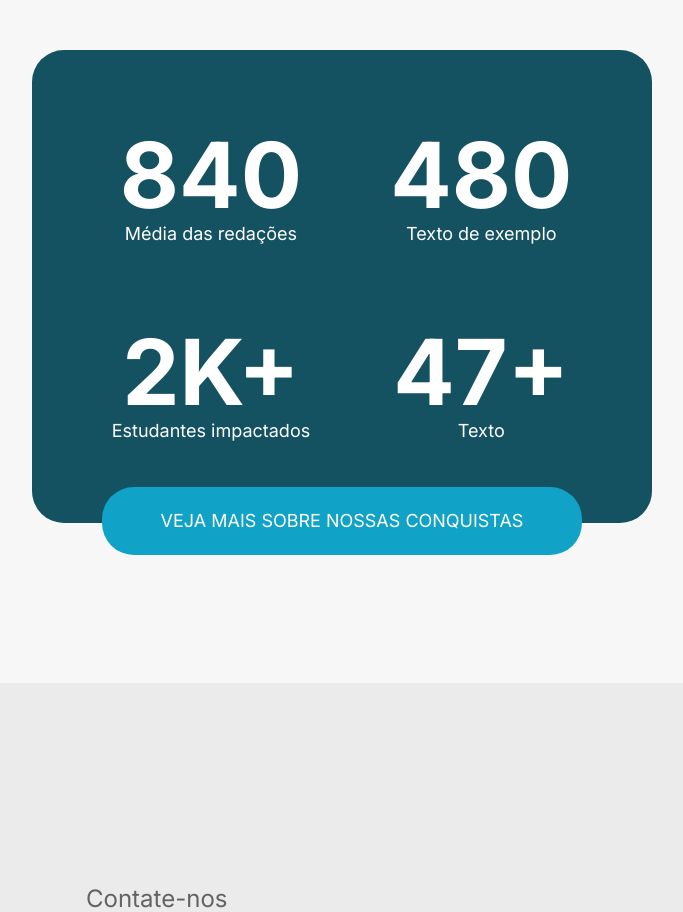
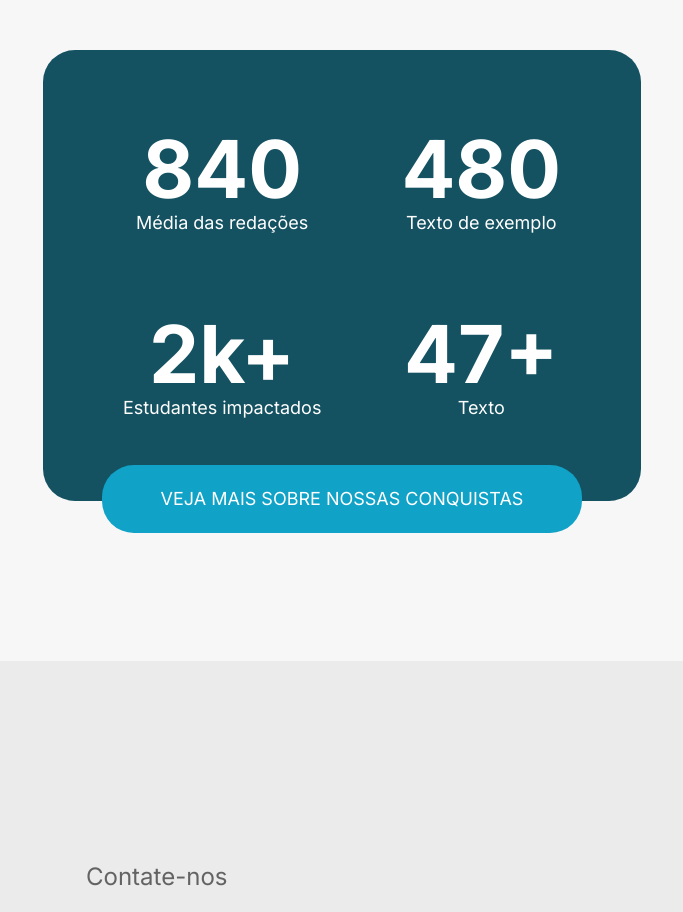
Before and after one commit to Thiago87dev/escrevendo-na-quebrada, a Next.js app: page / in a window 1280 px wide. Shown: the part 4581-5493 px from the top of the page, without its empty margins (298-981 px from the left). Built offline with nearby package versions, Linux system fonts and the light colour scheme.

Commit message:
:boom: fix: Ajustando contagem e padding do card resultados

```diff
--- a/src/components/home/resultados/CardNumber.tsx
+++ b/src/components/home/resultados/CardNumber.tsx
@@ -3,34 +3,34 @@ import ConterNumber from "./ConterNumber";
 
 const CardNumber = () => {
   return (
-    <div className="relative bg-azul-escuro w-full lg:p-[7.2rem] p-[5rem] rounded-4xl">
+    <div className="relative bg-azul-escuro w-full lg:p-[7.2rem] p-[5rem] rounded-4xl lg:h-[372.781px]">
       <div className="flex flex-col md:flex-row gap-10 md:gap-20 justify-around text-white ">
         <div className="flex flex-col lg:flex-row gap-10 md:gap-20">
           <div className="flex flex-col items-center">
-            <h3 className="text-5xl sm:text-[5.6875rem] font-bold">
+            <h3 className="text-5xl sm:text-[4.9875rem] font-bold">
               <ConterNumber to={840} />
             </h3>
-            <p className="text-center text-sm sm:text-[1.125rem]">Média das redações</p>
+            <p className="text-center text-sm sm:text-[1.125rem] w-[200%]">Média das redações</p>
           </div>
           <div className="flex flex-col items-center">
-            <h3 className="text-5xl sm:text-[5.6875rem] font-bold">
-              <ConterNumber to={2} />K+
+            <h3 className="text-5xl sm:text-[4.9875rem] font-bold">
+              <ConterNumber to={2000} plus />
             </h3>
-            <p className="text-center text-sm sm:text-[1.125rem]">Estudantes impactados</p>
+            <p className="text-center text-sm sm:text-[1.125rem] w-[200%]">Estudantes impactados</p>
           </div>
         </div>
         <div className="flex flex-col lg:flex-row gap-10 md:gap-20">
           <div className="flex flex-col items-center">
-            <h3 className="text-5xl sm:text-[5.6875rem] font-bold">
+            <h3 className="text-5xl sm:text-[4.9875rem] font-bold">
               <ConterNumber to={480} />
             </h3>
-            <p className="text-center text-sm sm:text-[1.125rem]">Texto de exemplo</p>
+            <p className="text-center text-sm sm:text-[1.125rem] w-[200%]">Texto de exemplo</p>
           </div>
           <div className="flex flex-col items-center">
-            <h3 className="text-5xl sm:text-[5.6875rem] font-bold">
-              <ConterNumber to={47} />+
+            <h3 className="text-5xl sm:text-[4.9875rem] font-bold">
+              <ConterNumber to={47} plus />
             </h3>
-            <p className="text-center text-sm sm:text-[1.125rem]">Texto</p>
+            <p className="text-center text-sm sm:text-[1.125rem] w-[200%]">Texto</p>
           </div>
         </div>
       </div>
--- a/src/components/home/resultados/ConterNumber.tsx
+++ b/src/components/home/resultados/ConterNumber.tsx
@@ -1,14 +1,44 @@
-'use client'
+"use client";
 import { useEffect, useState, useRef } from "react";
 
 interface CounterNumberProps {
   from?: number;
   to: number;
   duration?: number;
+  plus?: boolean;
 }
-const ConterNumber = ({ from = 0, to, duration = 2 }: CounterNumberProps) => {
+
+const ConterNumber = ({
+  from = 0,
+  to,
+  duration = 2,
+  plus = false,
+}: CounterNumberProps) => {
   const [count, setCount] = useState(from);
   const counterRef = useRef<HTMLSpanElement>(null);
+  const [countFinished, setCountFinished] = useState(false);
+
+  const formatNumber = (num: number): string => {
+    if (num < 1000) {
+      return num.toString();
+    } else if (num < 10000) {
+      const thousands = num / 1000;
+      if (thousands % 1 === 0) {
+        return `${Math.floor(thousands)}k`;
+      } else {
+        return `${thousands.toFixed(1)}k`;
+      }
+    } else if (num < 1000000) {
+      return `${Math.floor(num / 1000)}k`;
+    } else {
+      const millions = num / 1000000;
+      if (millions % 1 === 0) {
+        return `${Math.floor(millions)}M`;
+      } else {
+        return `${millions.toFixed(1)}M`;
+      }
+    }
+  };
 
   useEffect(() => {
     const element = counterRef.current;
@@ -26,6 +56,8 @@ const ConterNumber = ({ from = 0, to, duration = 2 }: CounterNumberProps) => {
 
       if (currentCount < to) {
         animationFrameId = requestAnimationFrame(animate);
+      } else {
+        setCountFinished(true);
       }
     };
 
@@ -33,6 +65,7 @@ const ConterNumber = ({ from = 0, to, duration = 2 }: CounterNumberProps) => {
       ([entry]) => {
         if (entry.isIntersecting) {
           start = null;
+          setCountFinished(false);
           animationFrameId = requestAnimationFrame(animate);
           observer.disconnect();
         }
@@ -47,10 +80,12 @@ const ConterNumber = ({ from = 0, to, duration = 2 }: CounterNumberProps) => {
       cancelAnimationFrame(animationFrameId);
     };
   }, [from, to, duration]);
+
   return (
-    <span ref={counterRef}>
-      {count.toLocaleString()}
-    </span>
+    <>
+      <span ref={counterRef}>{formatNumber(count)}</span>
+      {countFinished && plus && <span>+</span>}
+    </>
   );
 };
 
```
